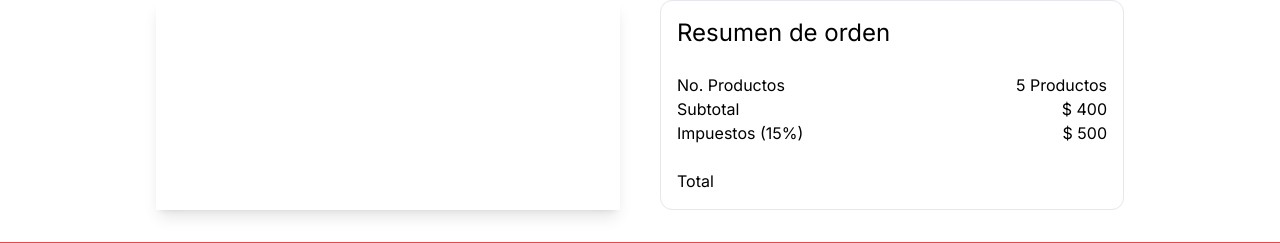
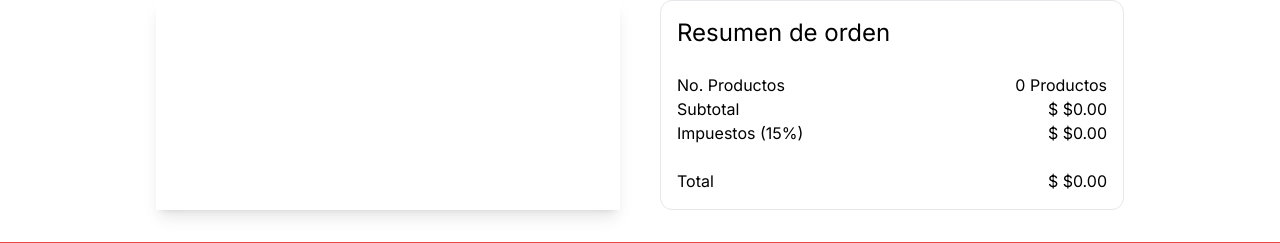
Before and after one commit to jwilliam96/supermarket, a Next.js app: page /cart in a window 1280 px wide. Shown: the part 450-693 px from the top of the page. Built offline with nearby package versions, Linux system fonts and the light colour scheme.

Commit message:
cart store

```diff
--- a/src/components/cart/CartOrder.tsx
+++ b/src/components/cart/CartOrder.tsx
@@ -1,25 +1,39 @@
+"use client"
+
+import { cartStore } from "@/store/cartStore"
+import { currencyFormat } from "@/utils/currencyFormat"
+import { useEffect, useState } from "react"
+
 
 export function CartOrder() {
+
+    const cartProducts = cartStore(state => state.cartState)
+
+    const [account, setAccount] = useState({ subTotal: 0, total: 0, porcentaje: 0 })
+
+    useEffect(() => {
+        const { subTotal, porcentaje, total } = cartStore.getState().getTotal()
+        setAccount({ total, porcentaje, subTotal })
+    }, [cartProducts])
+
     return (
-
-
         <div className=" border rounded-xl p-4">
             <h3 className="text-2xl">Resumen de orden</h3>
 
             <div className="my-6 grid grid-cols-2">
                 <span>No. Productos</span>
-                <span className="text-right">5 Productos</span>
+                <span className="text-right">{cartProducts.length} Productos</span>
 
                 <span>Subtotal</span>
-                <span className="text-right">$ 400</span>
+                <span className="text-right">$ {currencyFormat(account.subTotal)}</span>
 
                 <span>Impuestos (15%)</span>
-                <span className="text-right">$ 500</span>
+                <span className="text-right">$ {currencyFormat(account.porcentaje)}</span>
 
             </div>
 
             <div className="flex justify-between">
-                <span>Total</span><span></span>
+                <span>Total</span><span>$ {currencyFormat(account.total)}</span>
             </div>
 
         </div>
--- a/src/store/cartStore.ts
+++ b/src/store/cartStore.ts
@@ -2,7 +2,7 @@ import { persist } from "zustand/middleware";
 import { Product } from "@/interface";
 import { create } from "zustand";
 
-interface CartItem {
+export interface CartItem {
     product: Product;
     quantity: number;
 }
--- a/src/ui/topMenu/CartModal.tsx
+++ b/src/ui/topMenu/CartModal.tsx
@@ -4,29 +4,23 @@ import { IoIosArrowForward } from "react-icons/io"
 import { cartStore } from "@/store/cartStore"
 import { Button, CartProducts } from "@/components"
 import Link from "next/link"
+import { useEffect, useState } from "react"
 
 export default function CartModal() {
 
-    const cartProduct = cartStore(state => state.cartState)
+    const cartProducts = cartStore(state => state.cartState)
     const changeCart = cartStore(state => state.changeCart)
     const isCart = cartStore(state => state.isCart)
 
+    const [subTotal, setSubTotal] = useState(0)
 
-    const account: number[] = []
-    cartProduct.map(item => {
-        const { product } = item
-        let price = product.price
-        if (product.offer) {
-            price = product.price - (product.price * 0.20)
-        }
-        account.push(price * item.quantity)
-    })
-
-    const subTotal = account.reduce((p, s) => p + s, 0)
+    useEffect(() => {
+        const { subTotal } = cartStore.getState().getTotal()
+        setSubTotal(subTotal)
+    }, [cartProducts])
 
     return (
         <div>
-
             {/* FONDO NEGRO  */}
             <div
                 className={`fixed backdrop-filter backdrop-blur-sm bg-black/70 inset-0  z-[70] cursor-pointer ${!isCart && "hidden"}`}
@@ -48,12 +42,10 @@ export default function CartModal() {
                 <div className="px-6 pt-8 ">
                     <p className="text-3xl font-bold text-gray-700">Subtotal: <span className="text-3xl font-semibold text-green-700">$ {subTotal.toFixed(2)}</span></p>
 
-
                     <Link href={"/cart"} onClick={changeCart}>
                         <Button text="Ver carrito" className="w-full" />
                     </Link>
                 </div>
-
             </div>
         </div>
     )
--- /dev/null
+++ b/src/utils/currencyFormat.ts
@@ -0,0 +1,10 @@
+export const currencyFormat = (value: number) => {
+
+  return new Intl.NumberFormat("en-US", {
+    style: "currency",
+    currency: "USD",
+    minimumFractionDigits: 2,
+    maximumFractionDigits: 2,
+  }).format(value);
+
+};
```
